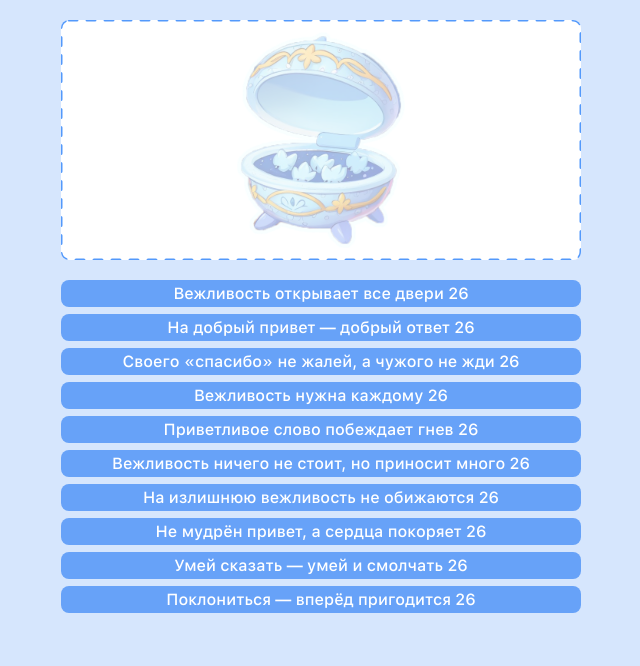
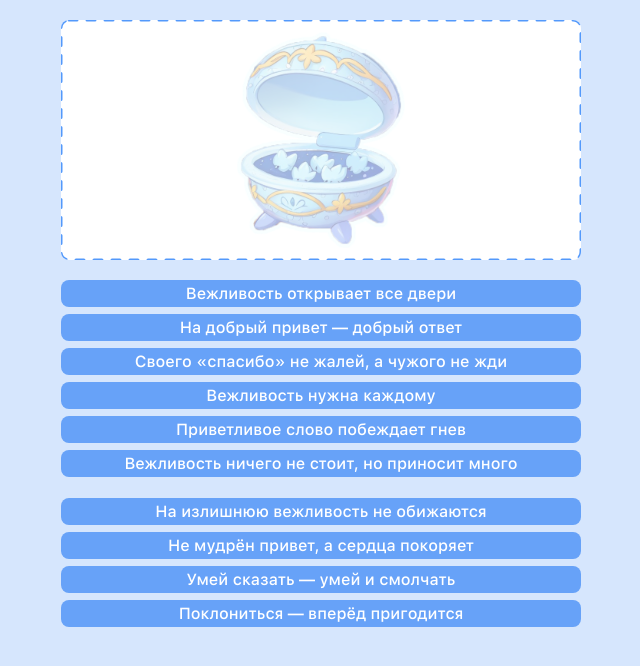
Before and after one commit to LightninG8/kids-web-app, a plain HTML site: page sort-variants/index.html in a window 1280 px wide. Shown: the whole page, without its empty margins (319-959 px from the left). Drawn offline with Linux system fonts and the light colour scheme.

Commit message:
fix: answers top

```diff
--- a/sort-variants/main.js
+++ b/sort-variants/main.js
@@ -20,7 +20,7 @@
           const answerElem = document.createElement("div");
 
           answerElem.classList.add("game__answer");
-          answerElem.textContent = el;
+          answerElem.innerHTML = `<span>${el}</span>`;
           answerElem.style.top = "0px";
 
           gameAnswersElem.appendChild(answerElem);
@@ -37,8 +37,11 @@
           el.style.top = lastTopOffset + 8 + "px";
           el.style.left = "0px";
 
-          el.textContent = el.textContent + ' ' + el.clientHeight;
-          lastTopOffset = lastTopOffset + el.clientHeight + 8;
+          console.dir(el);
+          const textWidth = el.childNodes[0].getBoundingClientRect().width;
+          const height = textWidth > 312 ? (Math.floor(textWidth / 312) + 1) * 20 : el.clientHeight;
+
+          lastTopOffset = lastTopOffset + height + 8;
         });
 
       document.querySelectorAll(".game__window .game__answer").forEach((el) => {
--- a/sort-variants/style.css
+++ b/sort-variants/style.css
@@ -41,7 +41,7 @@ body {
 
 .container {
   width: 100%;
-  max-width: 90%;
+  max-width: 320px;
   margin: 0 auto;
 }
 
@@ -141,6 +141,10 @@ body {
   transition: 0.2s all ease;
 }
 
+.game__answer span {
+  pointer-events: none;
+}
+
 .game__answers > .game__answer {
   position: absolute;
   padding: 4px;
```
Also changed, not shown: sort-trash/index.html (+20 -0 lines), 1 other file.
